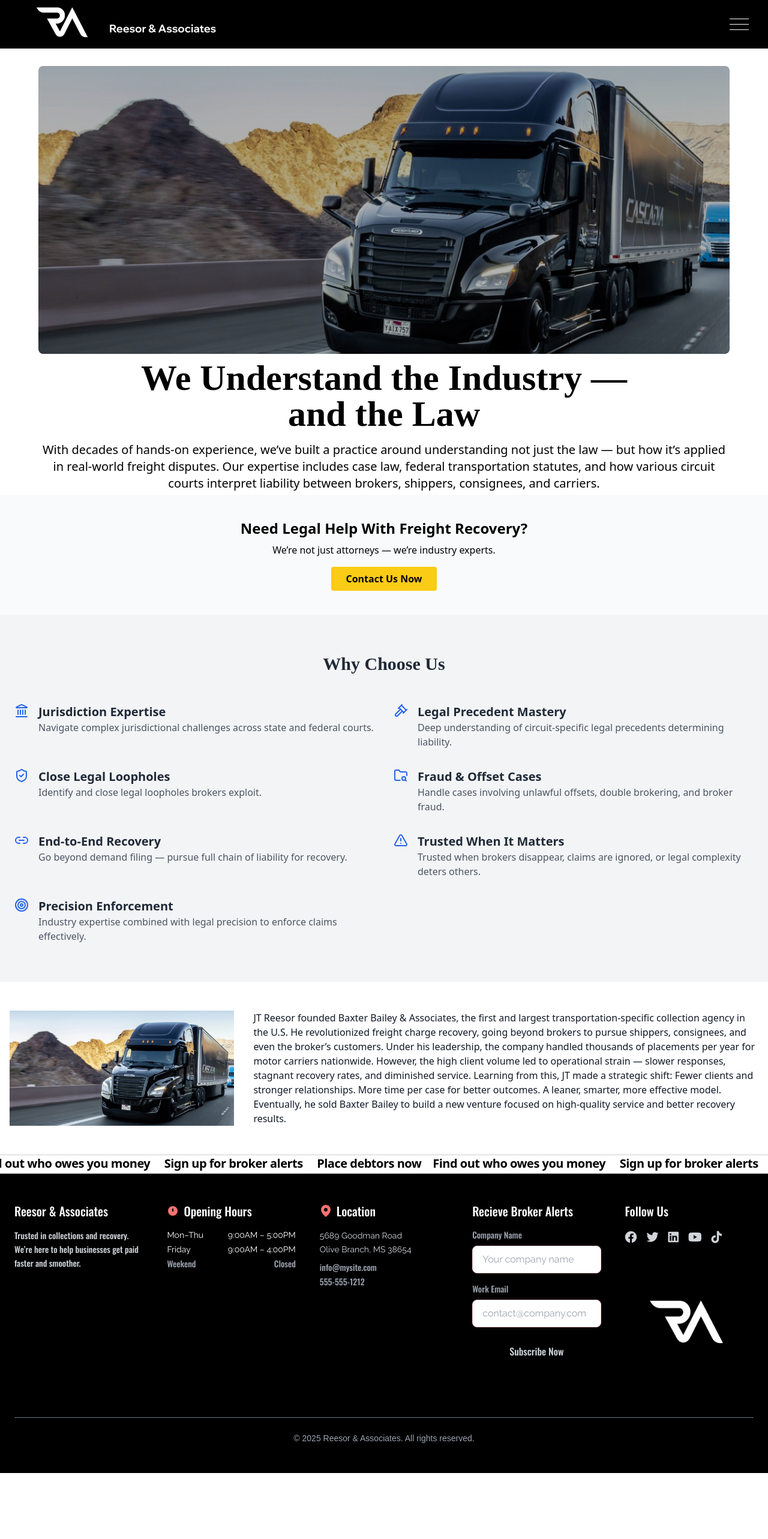
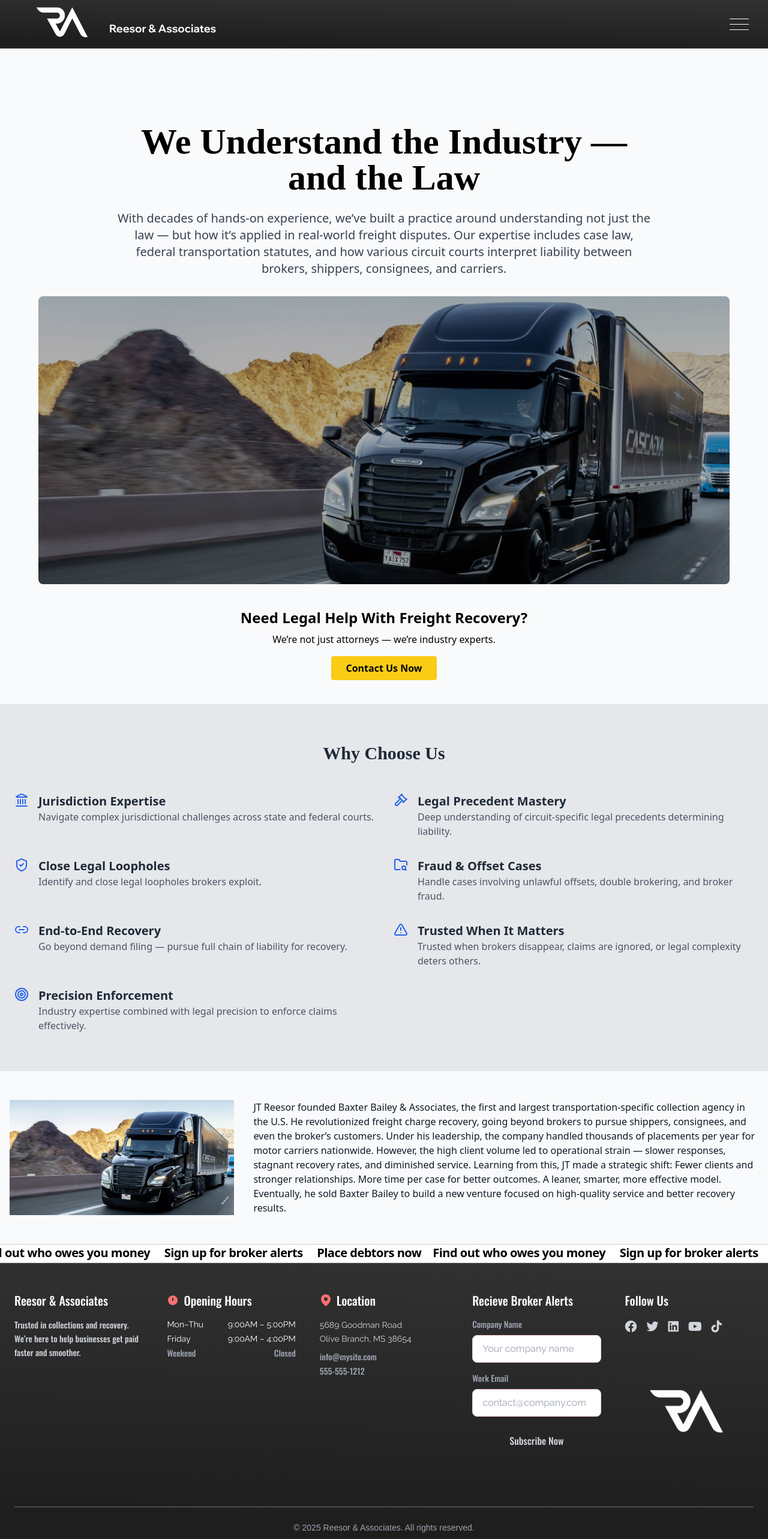
Before and after one commit to Mikemike8/ReesorAndAsociates, a React (Vite) app in the folder Reesor-Frontend/: page /law in a window 1280 px wide. Shown: the top 2566 px of the page at 60% size. Before the commit the page ends 2456 px from the top, so only its background shows below. Built offline with nearby package versions, Linux system fonts and the light colour scheme; a web font is replaced by a local one.

Commit message:
gradient

```diff
--- a/Reesor-Frontend/src/components/Footer.jsx
+++ b/Reesor-Frontend/src/components/Footer.jsx
@@ -46,7 +46,9 @@ export const Footer = () => {
 </div>
 
 
-         <footer className="bg-[#000000] text-white py-12 px-6">
+         <footer className=" text-white py-12 px-6"  style={{
+  backgroundImage: 'linear-gradient(181deg, rgba(50, 50, 50, 1) -1.7%, rgba(30, 30, 30, 1) 85.6%)'
+}}>
           <div className="max-w-7xl mx-auto grid grid-cols-1 md:grid-cols-2 lg:grid-cols-5 gap-10">
 
             <div>
--- a/Reesor-Frontend/src/components/Home.jsx
+++ b/Reesor-Frontend/src/components/Home.jsx
@@ -48,7 +48,9 @@ export const Home = () => {
 </div>
 
 
-<div className="w-full bg-[#000000] text-center h-12 flex items-center justify-center">
+<div className="w-full  text-center h-12 flex items-center justify-center" style={{
+  backgroundImage: 'linear-gradient(181deg, rgba(50, 50, 50, 1) -1.7%, rgba(30, 30, 30, 1) 85.6%)'
+}}>
   <h2 className="font-oswald text-white sm:text-[18px]   md:text-[18px]  lg:text-[18px]   text-[10px]">
   WE ARE  EXPERTS IN TRANSPORTATION DEBT RECOVERY.
   </h2>
@@ -173,7 +175,9 @@ export const Home = () => {
 <div className="relative w-full text-center mt-10 b-6 ">
 
 
-  <div className="w-full bg-[#000000]  text-center h-12 flex items-center justify-center">
+  <div className="w-full   text-center h-12 flex items-center justify-center"  style={{
+  backgroundImage: 'linear-gradient(181deg, rgba(50, 50, 50, 1) -1.7%, rgba(30, 30, 30, 1) 85.6%)'
+}}>
   <h2 className=" font-oswald text-white text-sm sm:text-base md:text-lg lg:text-xl xl:text-2xl">  Combined Losses from Broker Closures & Double Brokering (2022–2025)
   </h2>
 </div>
--- a/Reesor-Frontend/src/components/Law.jsx
+++ b/Reesor-Frontend/src/components/Law.jsx
@@ -54,13 +54,25 @@ export const Law = () => {
         },
       ];
   return (
-    <div className="bg-white text-gray-900 pt-[110px]  font-sans">
+    <div className="bg-gray-50 text-gray-900 pt-[110px]  font-sans">
+
+<section className="text-center pt-24 pb-8 px-4 bg-gray-50">
+  <div className="max-w-4xl mx-auto">
+    <h1 className="text-black text-4xl md:text-6xl font-extrabold leading-tight mb-6">
+      We Understand the Industry — and the Law
+    </h1>
+    <p className="text-gray-700 text-lg md:text-xl leading-relaxed">
+      With decades of hands-on experience, we’ve built a practice around understanding not just the law — but how it’s applied in real-world freight disputes. Our expertise includes case law, federal transportation statutes, and how various circuit courts interpret liability between brokers, shippers, consignees, and carriers.
+    </p>
+  </div>
+</section>
+
 
 
 
       {/* Hero Section */}
       <div
-    className="relative h-[60vh] bg-cover bg-center rounded-lg overflow-hidden w-[90%] mx-auto"
+    className="relative h-[60vh] bg-cover bg-center  rounded-lg overflow-hidden w-[90%] mx-auto"
     style={{ backgroundImage: `url(${jjtrucj})` }}
   >
     <div className="absolute inset-0 bg-black bg-opacity-30 flex items-center justify-center text-center px-4">
@@ -68,16 +80,7 @@ export const Law = () => {
     </div>
 
 </div>
-<section className="text-center pt-[10px] w-full">
-  <div className="w-[70%] mx-auto">
-    <h1 className="text-black text-3xl md:text-6xl font-bold mb-4">
-      We Understand the Industry — and the Law
-    </h1>
-  </div>
-  <p className="text-black text-lg md:text-xl pb-[5px] w-[90%] mx-auto">
-    With decades of hands-on experience, we’ve built a practice around understanding not just the law — but how it’s applied in real-world freight disputes. Our expertise includes case law, federal transportation statutes, and how various circuit courts interpret liability between brokers, shippers, consignees, and carriers.
-  </p>
-</section>
+
 
 
 
@@ -99,7 +102,7 @@ export const Law = () => {
 
 
 
-      <section className="bg-gray-100 py-16 px-6">
+      <section className="bg-gray-200 py-16 px-6">
       <div className="max-w-7xl mx-auto">
         <h2 className="text-3xl font-bold text-center mb-12 text-gray-800">Why Choose Us</h2>
         <div className="grid md:grid-cols-2 gap-8">
@@ -120,7 +123,7 @@ export const Law = () => {
 
 
 
-      <div className="bg-white text-gray-900 font-sans">
+      <div className="bg-gray-50 text-gray-900 font-sans">
   {/* Article Body */}
   <section className="max-w-7xl mx-auto py-12 px-4 flex flex-row items-stretch">
   {/* Left Side: Image (50%) */}
--- a/Reesor-Frontend/src/components/Navbar.jsx
+++ b/Reesor-Frontend/src/components/Navbar.jsx
@@ -36,7 +36,9 @@ export const Navbar = () => {
 
     return (
         <>
-            <nav className="fixed w-full z-50 bg-[#000000]  text-white border-b border-white/10 overflow-hidden">
+            <nav className="fixed w-full z-50   text-white border-b border-white/10 overflow-hidden" style={{
+  backgroundImage: 'linear-gradient(181deg, rgba(50, 50, 50, 1) -1.7%, rgba(30, 30, 30, 1) 85.6%)'
+}}>
                 <div className="max-w-[2000px] mx-auto px-4 sm:px-8">
                     <div className="flex justify-between items-center h-20">
                         {/* Left side: Logo with responsive sizes */}
```
